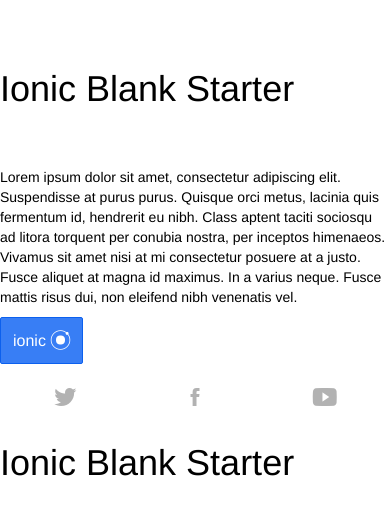
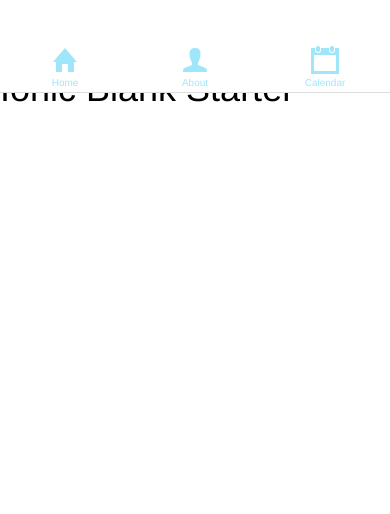
Before and after one commit to tingplenting/learn-ionic, a website: page www/index.html in a window 390 px wide. Drawn offline with Linux system fonts and the light colour scheme; some packages are replaced by stand-ins of ours; files that its build step writes are made by us from their sources; files whose address does not match are found by name.

Commit message:
tabs with div

```diff
--- a/www/index.html
+++ b/www/index.html
@@ -33,23 +33,13 @@
 
       </ion-header-bar>
 
-      <ion-content class="padding has-subheader">
-
-      <p>Lorem ipsum dolor sit amet, consectetur adipiscing elit. Suspendisse at purus purus. Quisque orci metus, lacinia quis fermentum id, hendrerit eu nibh. Class aptent taciti sociosqu ad litora torquent per conubia nostra, per inceptos himenaeos. Vivamus sit amet nisi at mi consectetur posuere at a justo. Fusce aliquet at magna id maximus. In a varius neque. Fusce mattis risus dui, non eleifend nibh venenatis vel.</p>
-
-      <p><button class="icon icon-right ion-ionic button button-positive">ionic</button></p>
-
-      <div class="button-bar">
-        <button class="icon ion-social-twitter button button-clear"></button>
-        <button class="icon ion-social-facebook button button-clear"></button>
-        <button class="icon ion-social-youtube button button-clear"></button>
-      </div>
-
-      </ion-content>
-
-      <ion-footer-bar class="bar-positive">
-        <h1 class="title">Ionic Blank Starter</h1>
-      </ion-footer-bar>
+      <div class="tabs-striped tabs-background-light tabs-color-calm tabs-top"><!--remove this div and go bottom-->
+        <div class="tabs tabs-icon-top">
+          <a class="tab-item tab-item-left"><i class="icon ion-home"></i>Home</a>
+          <a class="tab-item"><i class="icon ion-person"></i>About</a>
+          <a class="tab-item"><i class="icon ion-calendar"></i>Calendar</a>
+        </div>
+      </div><!--end div tabs-top-->
 
     </ion-pane>
   </body>
```
